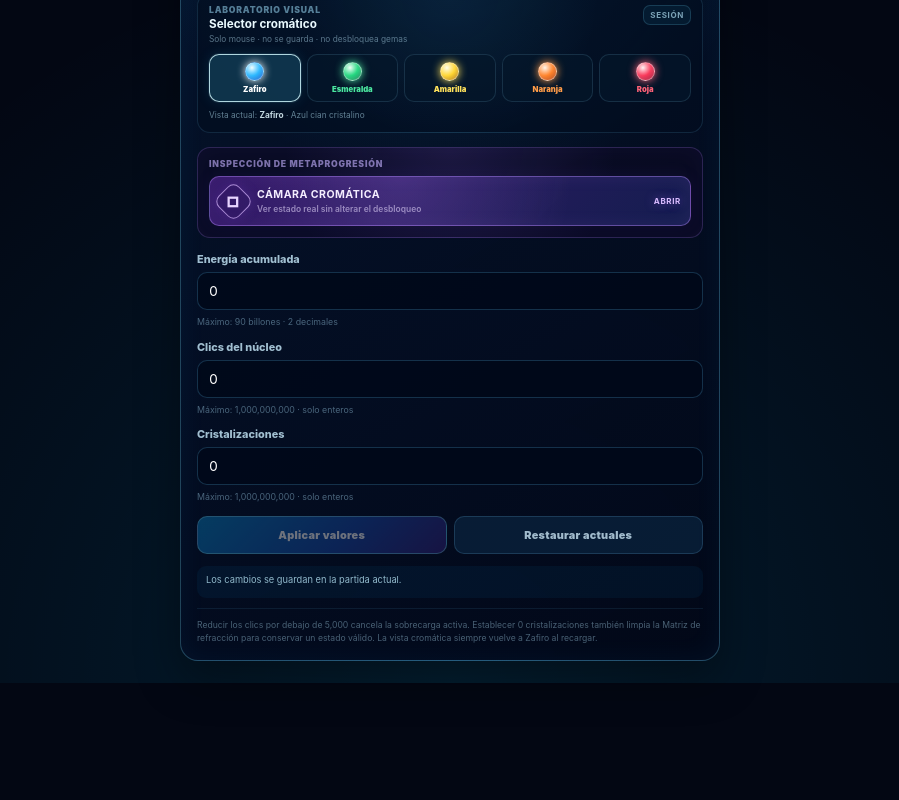
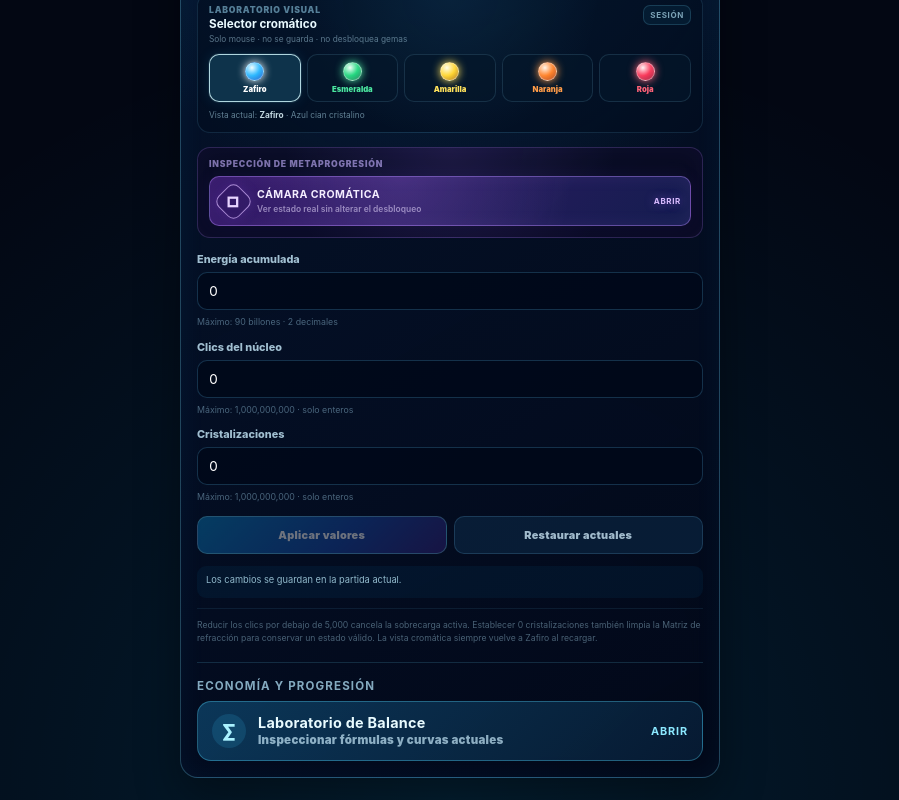
Before and after one commit to xArtXtrAx/incremental-game-A, a React (Vite) app: page / in a window 1280 px wide. Shown: the part 1333-2133 px from the top of the page, without its empty margins (190-1089 px from the left). Before the commit the page ends 2016 px from the top, so only its background shows below. Built offline with nearby package versions, Linux system fonts and the light colour scheme.

Commit message:
Monta el laboratorio de balance en herramientas DEV

```diff
--- a/src/main.tsx
+++ b/src/main.tsx
@@ -5,6 +5,7 @@ import './ChromaticChamberGuard.css'
 import './ChromaticDeveloperPreview.css'
 import './DeveloperChromaticAccess.css'
 import App from './App.tsx'
+import { BalanceLaboratorySystem } from './BalanceLaboratorySystem'
 import { ChromaticChamberSystem } from './ChromaticChamberSystem'
 import { ChromaticGamepadBridge } from './ChromaticGamepadBridge'
 import { GamepadController } from './GamepadController'
@@ -35,6 +36,7 @@ createRoot(document.getElementById('root')!).render(
     <PulseTriggerSystem />
     <UpgradeProgressSystem />
     <ChromaticChamberSystem />
+    <BalanceLaboratorySystem />
     <GamepadController />
     <ChromaticGamepadBridge />
     <GamepadEventHaptics />
```
